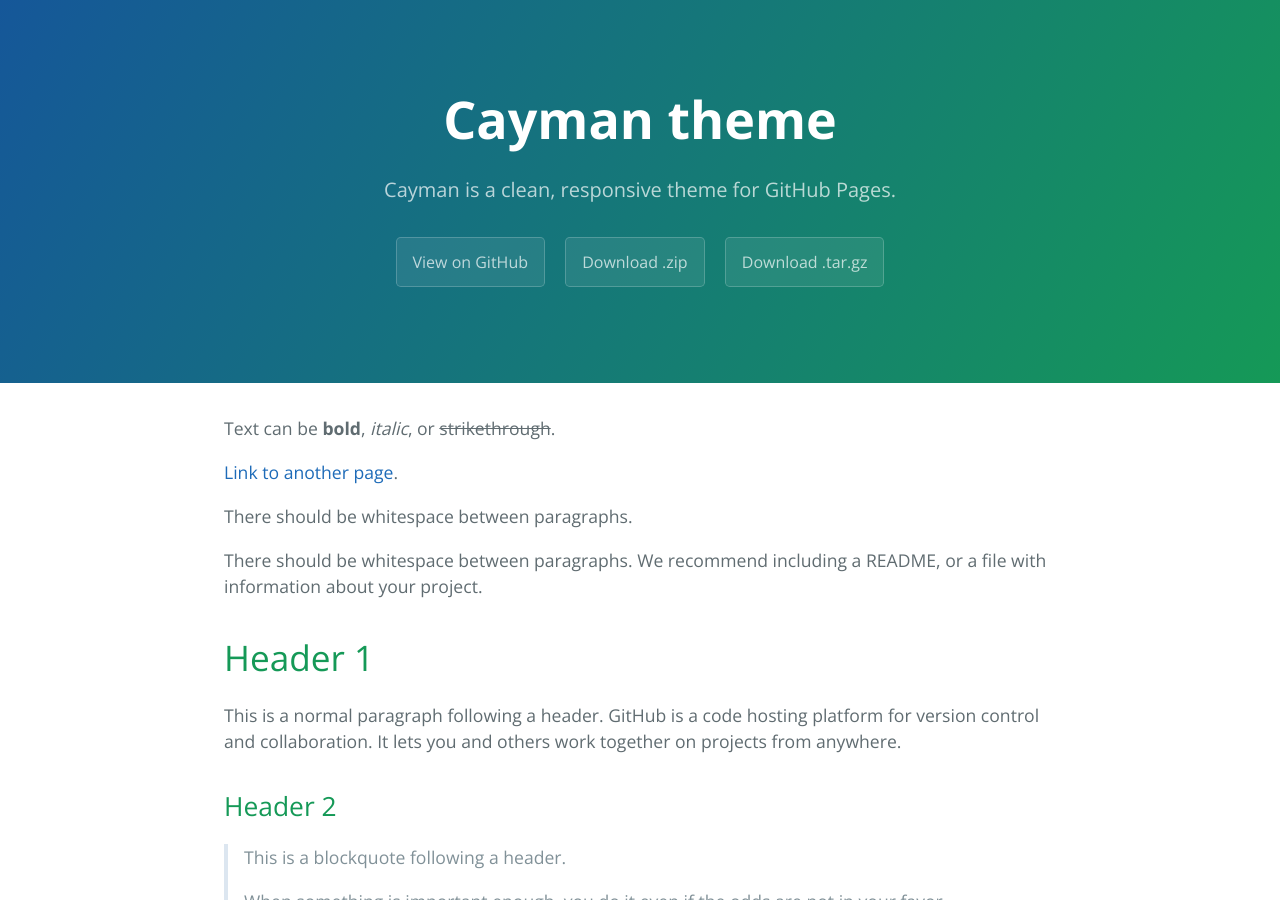
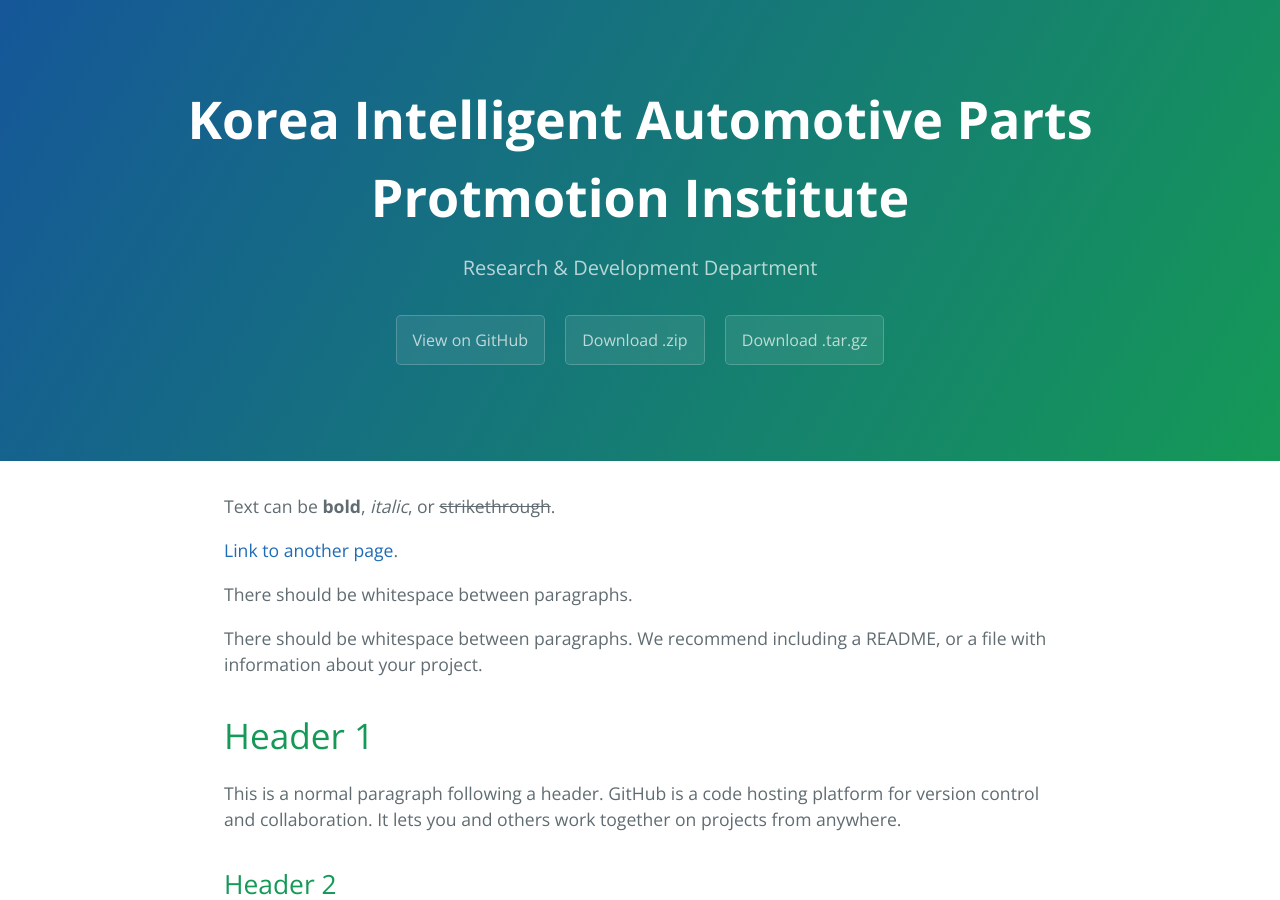
Before and after one commit to thkim1351/Kiapi-Open-Datasets.github.io, a Jekyll site: the page built from docs/index.md, in a window 1280 px wide and 900 px high. Built offline with Jekyll 4.4.1, drawn with Linux system fonts in a browser that asks for light colours.

Commit message:
Update _config.yml

```diff
--- a/docs/_config.yml
+++ b/docs/_config.yml
@@ -1,5 +1,5 @@
-title: Cayman theme
-description: Cayman is a clean, responsive theme for GitHub Pages.
+title: Korea Intelligent Automotive Parts Protmotion Institute
+description: Research & Development Department
 show_downloads: true
 google_analytics:
 theme: jekyll-theme-cayman
```
